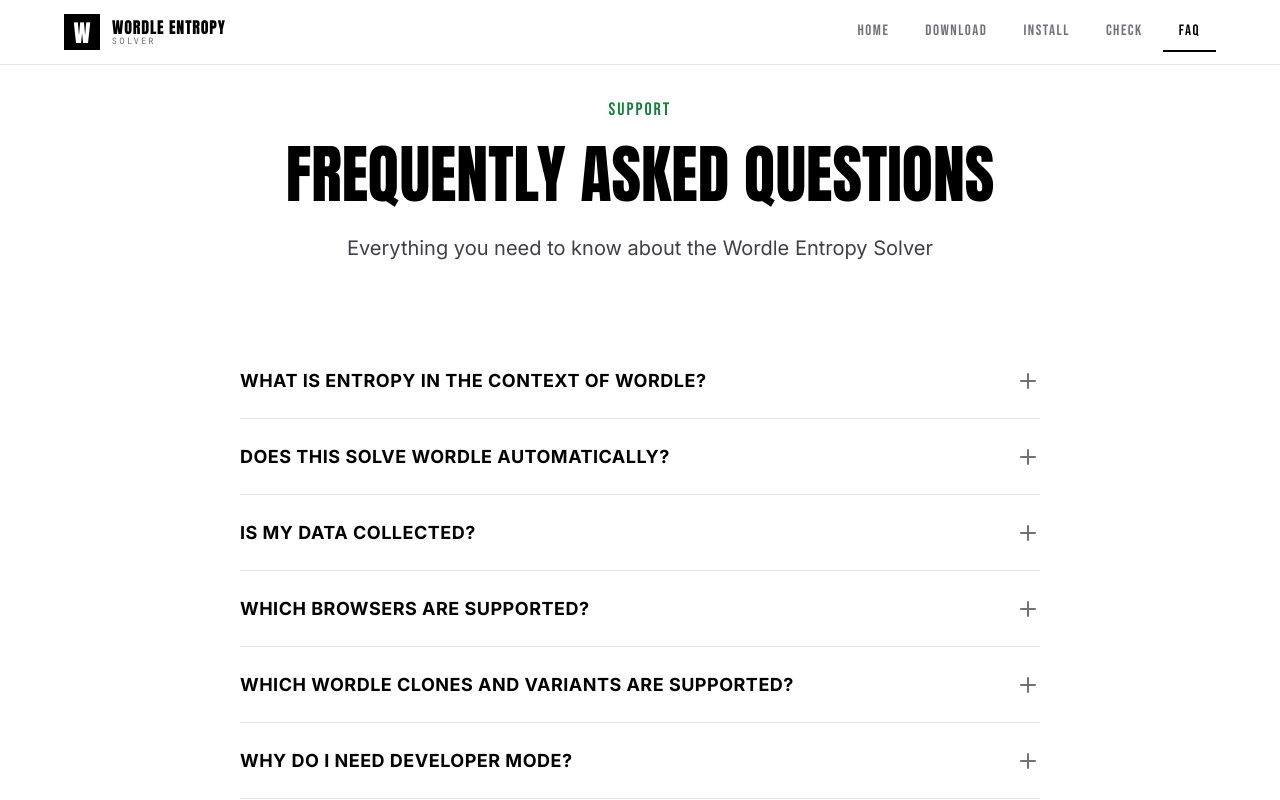
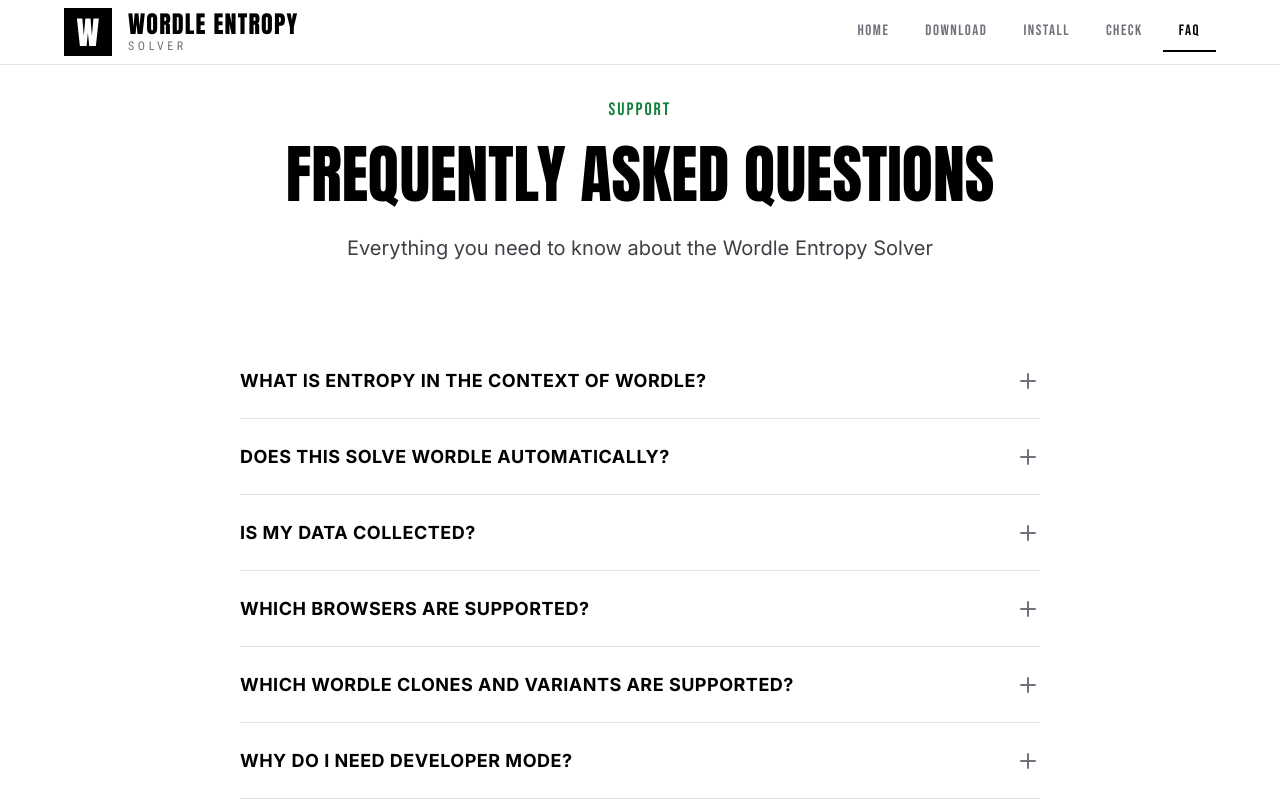
Before and after one commit to naitaj/wordle, a React (Vite) app: page /faq in a window 1280 px wide. Shown: the top 800 px of the page. Built offline with nearby package versions, Linux system fonts and the light colour scheme.

Commit message:
Enlarge Navbar logo badge and 'WORDLE ENTROPY SOLVER' text in top left corner

```diff
--- a/src/components/Navbar.tsx
+++ b/src/components/Navbar.tsx
@@ -32,10 +32,10 @@ export function Navbar() {
         height: '64px',
       }}>
         {/* Logo */}
-        <Link to="/" style={{ textDecoration: 'none', display: 'flex', alignItems: 'center', gap: '12px' }}>
+        <Link to="/" style={{ textDecoration: 'none', display: 'flex', alignItems: 'center', gap: '16px' }}>
           <div style={{
-            width: '36px',
-            height: '36px',
+            width: '48px',
+            height: '48px',
             background: '#000000',
             display: 'flex',
             alignItems: 'center',
@@ -43,7 +43,7 @@ export function Navbar() {
           }}>
             <span style={{
               fontFamily: '"Anton", sans-serif',
-              fontSize: '24px',
+              fontSize: '32px',
               color: '#ffffff',
               lineHeight: 1,
               paddingTop: '2px',
@@ -52,18 +52,18 @@ export function Navbar() {
           <div style={{ display: 'flex', flexDirection: 'column', lineHeight: 1 }}>
             <span style={{
               fontFamily: '"Anton", sans-serif',
-              fontSize: '16px',
+              fontSize: '24px',
               color: '#000000',
               letterSpacing: '0.05em',
               textTransform: 'uppercase',
             }}>WORDLE ENTROPY</span>
             <span style={{
               fontFamily: '"Roboto Condensed", sans-serif',
-              fontSize: '9px',
+              fontSize: '12px',
               color: 'var(--text-muted)',
               letterSpacing: '0.3em',
               textTransform: 'uppercase',
-              marginTop: '2px',
+              marginTop: '4px',
             }}>SOLVER</span>
           </div>
         </Link>
```
